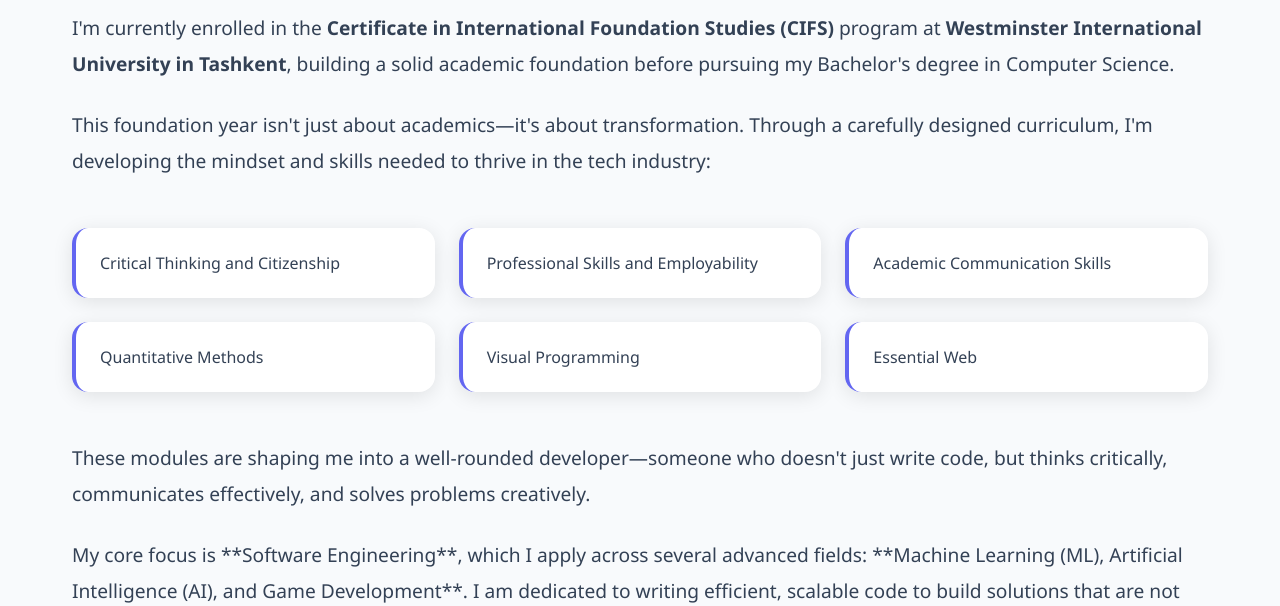
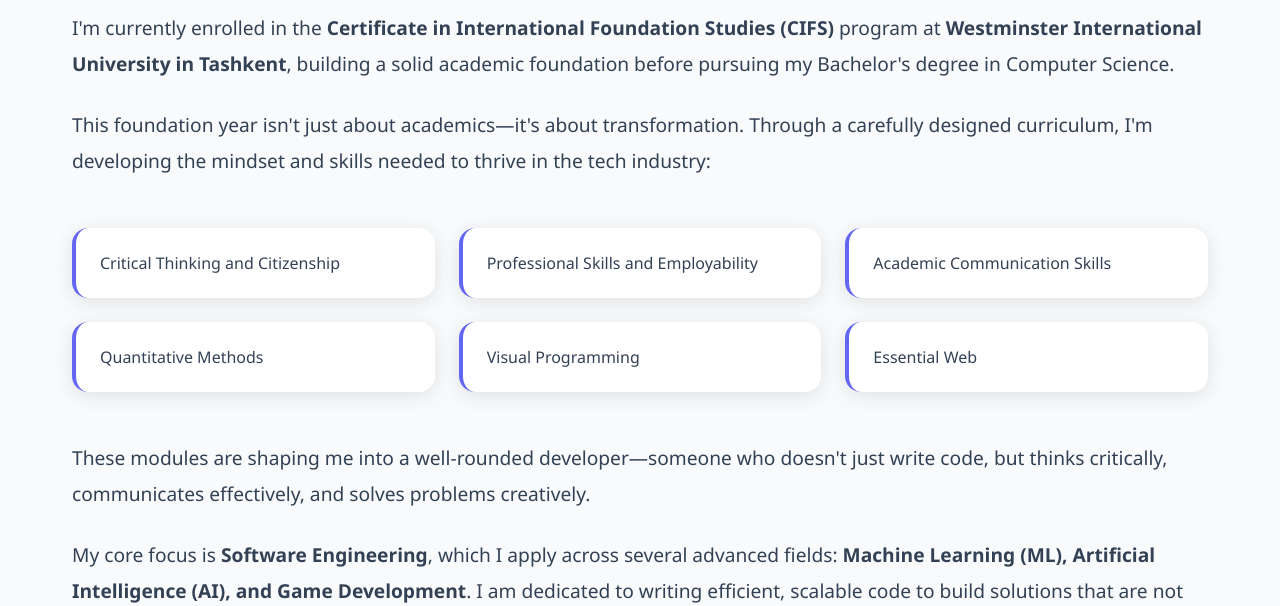
Before and after one commit to muhammed29930/Nurmuhammad-Mominov, a plain HTML site: page index.html in a window 1280 px wide. Both pictures are taken after a click on the link "About Me". Shown: the part 194-800 px from the top of the page. Drawn offline with Linux system fonts and the light colour scheme.

Commit message:
Update index.html

```diff
--- a/index.html
+++ b/index.html
@@ -64,7 +64,7 @@
 
                 <p>These modules are shaping me into a well-rounded developer—someone who doesn't just write code, but thinks critically, communicates effectively, and solves problems creatively.</p>
 
-                <p>My core focus is **Software Engineering**, which I apply across several advanced fields: **Machine Learning (ML), Artificial Intelligence (AI), and Game Development**. I am dedicated to writing efficient, scalable code to build solutions that are not only technically sound but also deliver exceptional user experiences.</p>
+                <p>My core focus is <strong>Software Engineering</strong>, which I apply across several advanced fields: <strong>Machine Learning (ML), Artificial Intelligence (AI), and Game Development</strong>. I am dedicated to writing efficient, scalable code to build solutions that are not only technically sound but also deliver exceptional user experiences.</p>
                 <p><strong>My Goal:</strong> To become a versatile software engineer who combines technical expertise with creative innovation—building products that don't just work, but inspire.</p>
             </div>
         </div>
```
